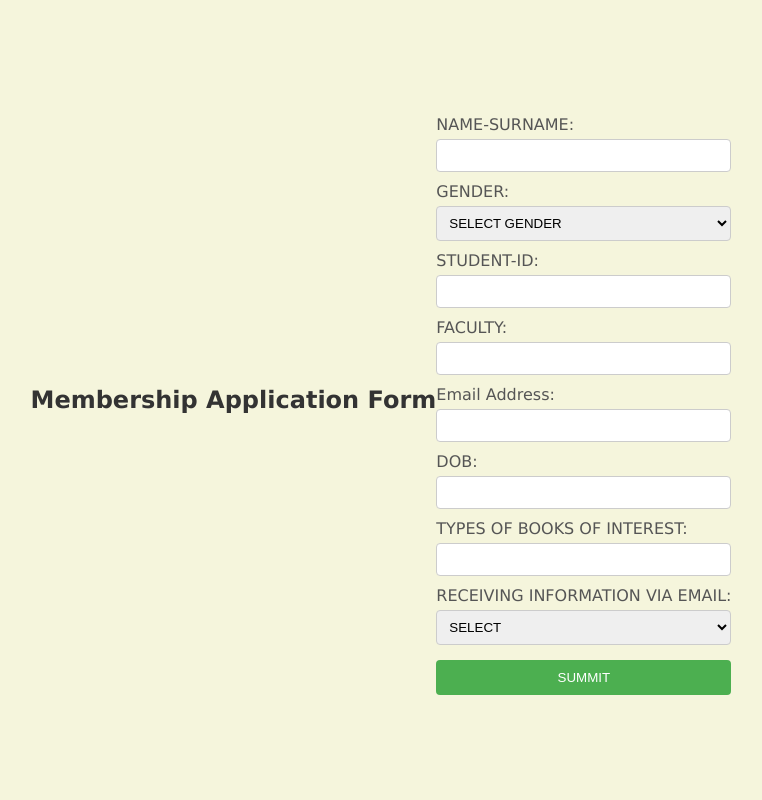
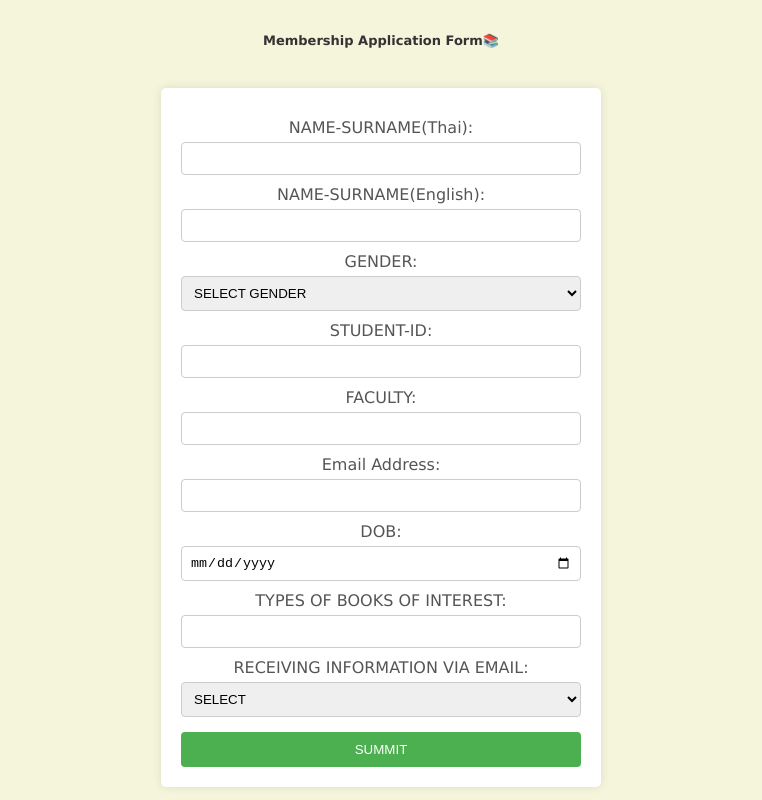
Before and after one commit to Natcha812/6709650011_LibraryMembershipApplicationForm, a plain HTML site: page form.html in a window 1280 px wide. Shown: the whole page, without its empty margins (259-1021 px from the left). Drawn offline with Linux system fonts and the light colour scheme.

Commit message:
Modified Table

```diff
--- a/form.css
+++ b/form.css
@@ -6,19 +6,26 @@ body {
     align-items: center;
     height: 100vh;
     margin: 0;
+    flex-direction: column;
 }
-orm {
+
+form {
     background-color: #fff;
     padding: 20px;
     border-radius: 5px;
     box-shadow: 0 0 10px rgba(0, 0, 0, 0.1);
     max-width: 400px;
     width: 100%;
+    text-align: center;
+    margin-top: 20px;
 }
 
-h2 {
+h1 {
     text-align: center;
     color: #333;
+    margin: 0;
+    padding: 20px;
+    font-size: small;
 }
 
 label {
--- a/form.html
+++ b/form.html
@@ -7,10 +7,15 @@
     <link rel="stylesheet" href="form.css">
 </head>
 <body>
-    <h2><center>Membership Application Form</center></h2>
+    <h1>Membership Application Form📚</h1>
     <form>
-        <label for="name">NAME-SURNAME:</label>
+
+        <label for="name">NAME-SURNAME(Thai):</label>
         <input type="text" id="name" name="name" required>
+
+        <label for="name">NAME-SURNAME(English):</label>
+        <input type="text" id="name" name="name" required>
+
         <label for="gender">GENDER:</label>
         <select id="gender" name="gender" required>
             <option value="">SELECT GENDER</option>
@@ -29,7 +34,7 @@
         <input type="text" id="email-address" name="email-address" required>
 
         <label for="dob">DOB:</label>
-        <input type="text" id="dob" name="dob" required>
+        <input type="date" id="dob" name="dob">
 
         <label for="booktype">TYPES OF BOOKS OF INTEREST:</label>
         <input type="text" id="booktype" name="booktype" required>
```
